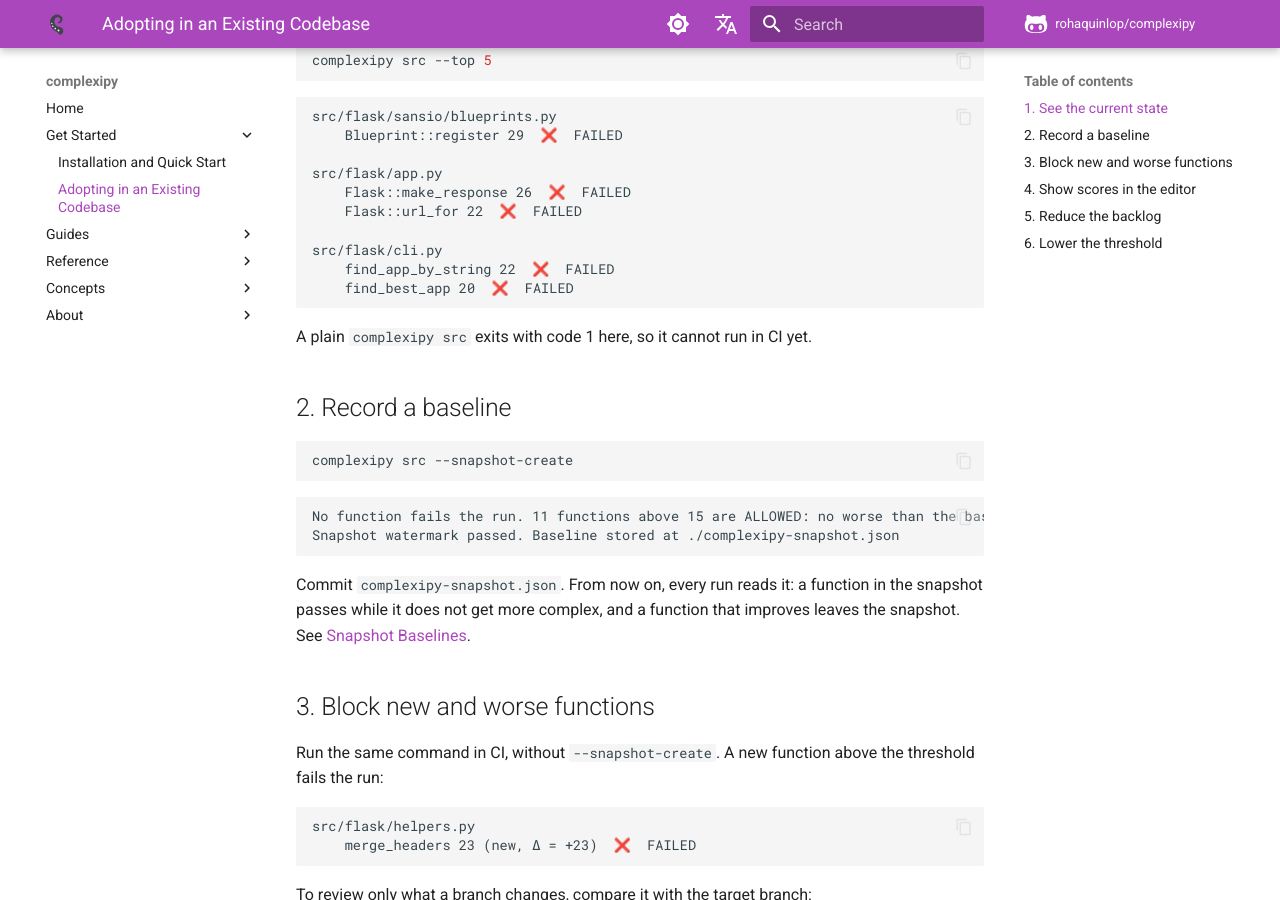
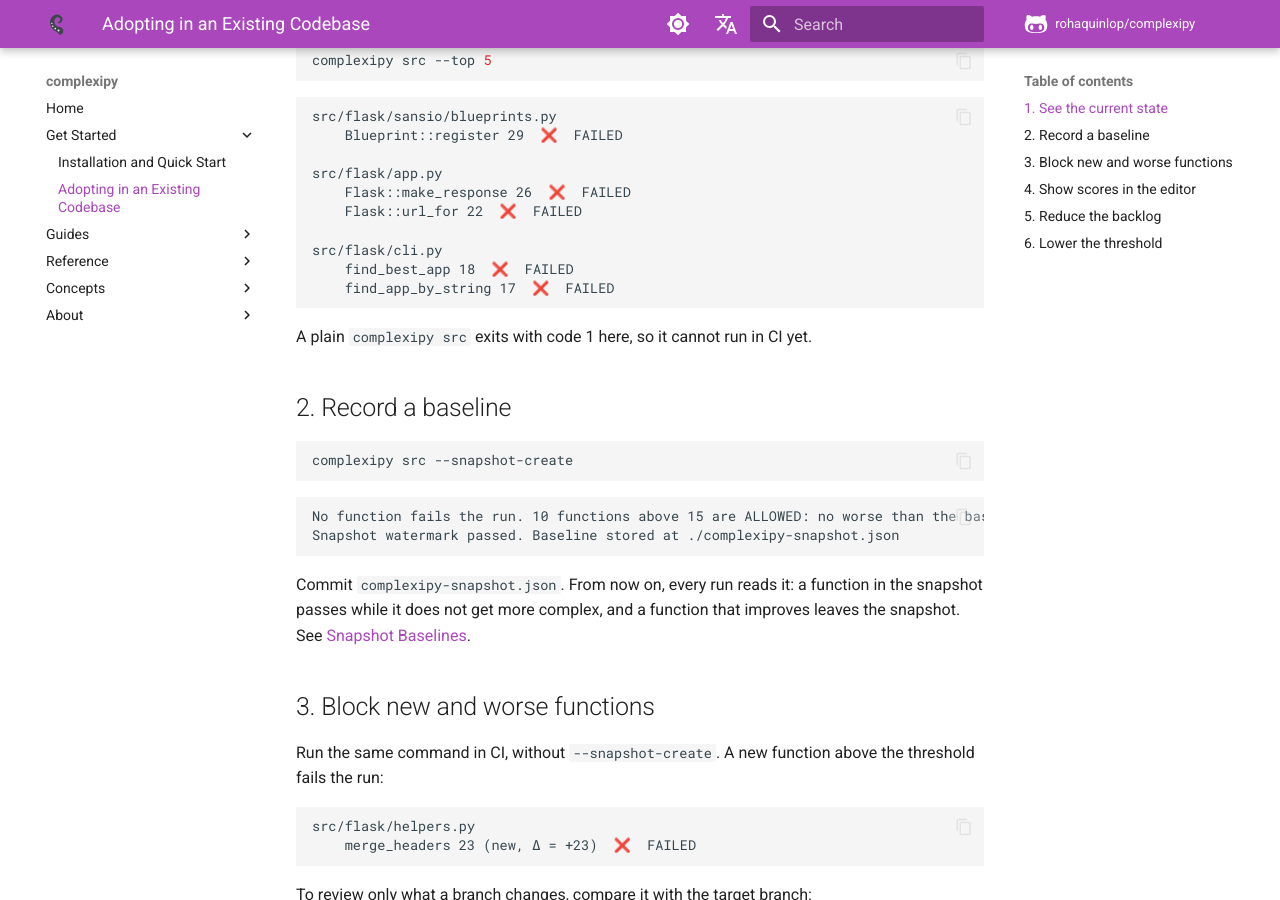
Before and after one commit to rohaquinlop/complexipy, an MkDocs documentation site: the page built from docs/adoption.md, in a window 1280 px wide and 900 px high, scrolled down 457 px. Built offline with MkDocs 1.6.1 and Material for MkDocs 9.7.7, drawn with Linux system fonts in a browser that asks for light colours; comment, search, counter and statistics services are not loaded.

Commit message:
docs(adoption): regenerate the Flask output with the 9.0.0 scores

````diff
--- a/docs/adoption.md
+++ b/docs/adoption.md
@@ -21,8 +21,8 @@
     Flask::url_for 22  ❌  FAILED
 
 src/flask/cli.py
-    find_app_by_string 22  ❌  FAILED
-    find_best_app 20  ❌  FAILED
+    find_best_app 18  ❌  FAILED
+    find_app_by_string 17  ❌  FAILED
 ```
 
 A plain `complexipy src` exits with code 1 here, so it cannot run in CI yet.
@@ -34,7 +34,7 @@
 ```
 
 ```text
-No function fails the run. 11 functions above 15 are ALLOWED: no worse than the baseline the gate compares with.
+No function fails the run. 10 functions above 15 are ALLOWED: no worse than the baseline the gate compares with.
 Snapshot watermark passed. Baseline stored at ./complexipy-snapshot.json
 ```
 
````
Also changed, not shown: docs/es/adoption.md (+3 -3 lines).
